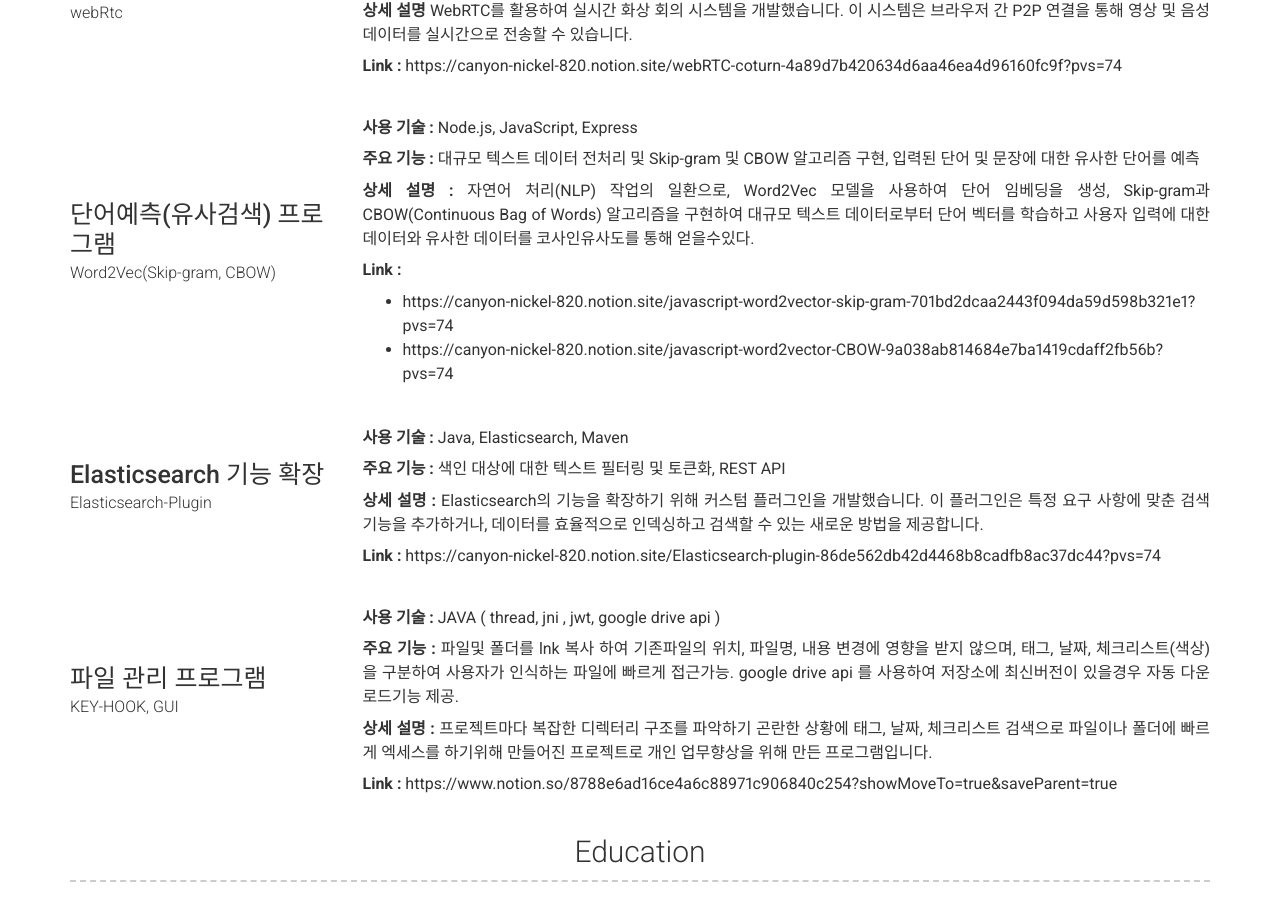
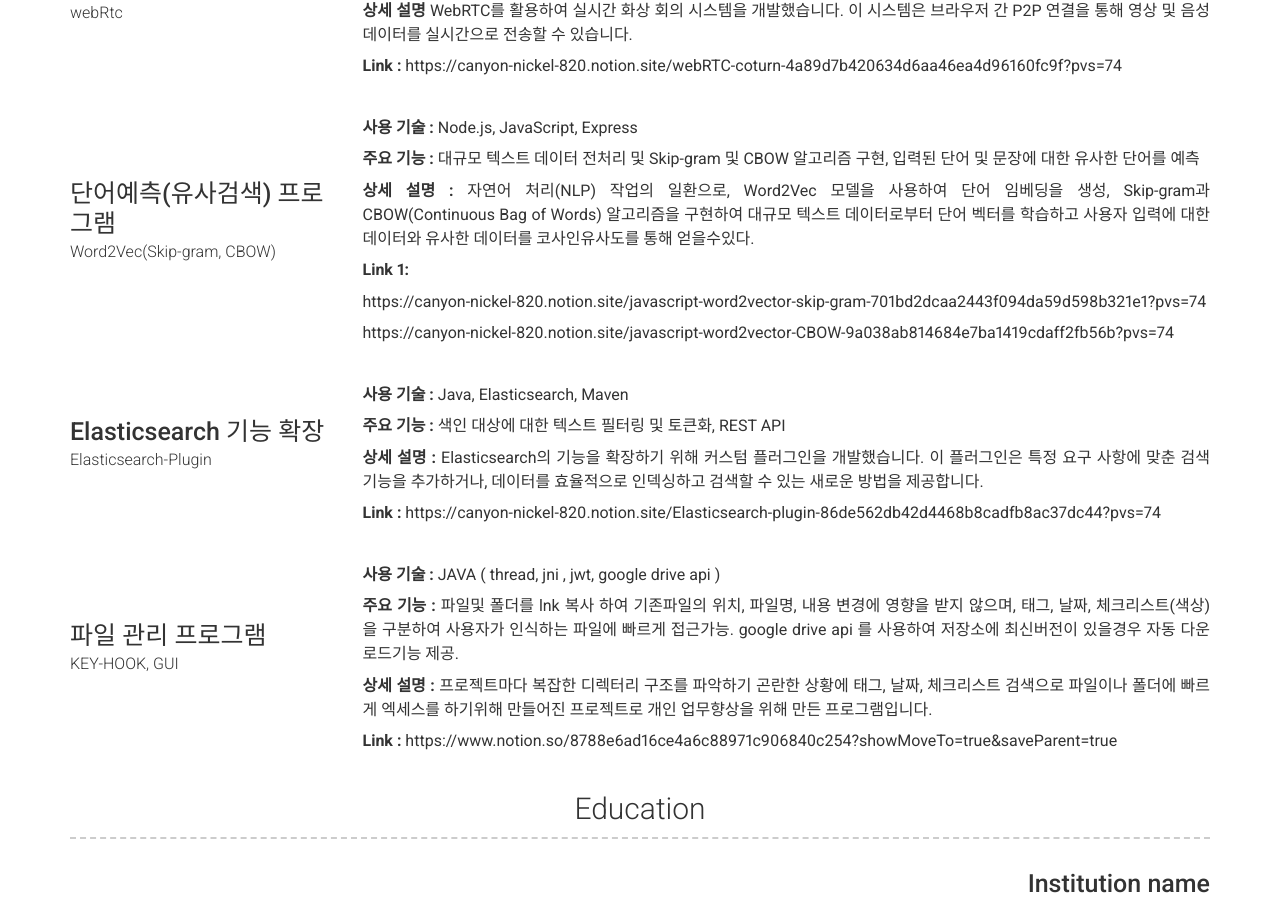
Before and after one commit to sihyeonleee/sihyeonleee.github.io, a Jekyll site: the page built from index.md, in a window 1280 px wide and 900 px high, scrolled down 3102 px. Built offline with Jekyll 4.4.1, drawn with Linux system fonts in a browser that asks for light colours; nearby versions of some CDN libraries.

Commit message:
ㅋㅌㅊ

```diff
--- a/_config.yml
+++ b/_config.yml
@@ -246,9 +246,11 @@ content:
           CBOW(Continuous Bag of Words) 알고리즘을 구현하여 대규모 텍스트 데이터로부터 단어 벡터를 학습하고
           사용자 입력에 대한 데이터와 유사한 데이터를 코사인유사도를 통해 얻을수있다.
 
-          **Link :**
-          - https://canyon-nickel-820.notion.site/javascript-word2vector-skip-gram-701bd2dcaa2443f094da59d598b321e1?pvs=74
-          - https://canyon-nickel-820.notion.site/javascript-word2vector-CBOW-9a038ab814684e7ba1419cdaff2fb56b?pvs=74
+          **Link 1:**
+
+          https://canyon-nickel-820.notion.site/javascript-word2vector-skip-gram-701bd2dcaa2443f094da59d598b321e1?pvs=74
+
+          https://canyon-nickel-820.notion.site/javascript-word2vector-CBOW-9a038ab814684e7ba1419cdaff2fb56b?pvs=74
 
       - layout: left
         title: Elasticsearch 기능 확장
```
